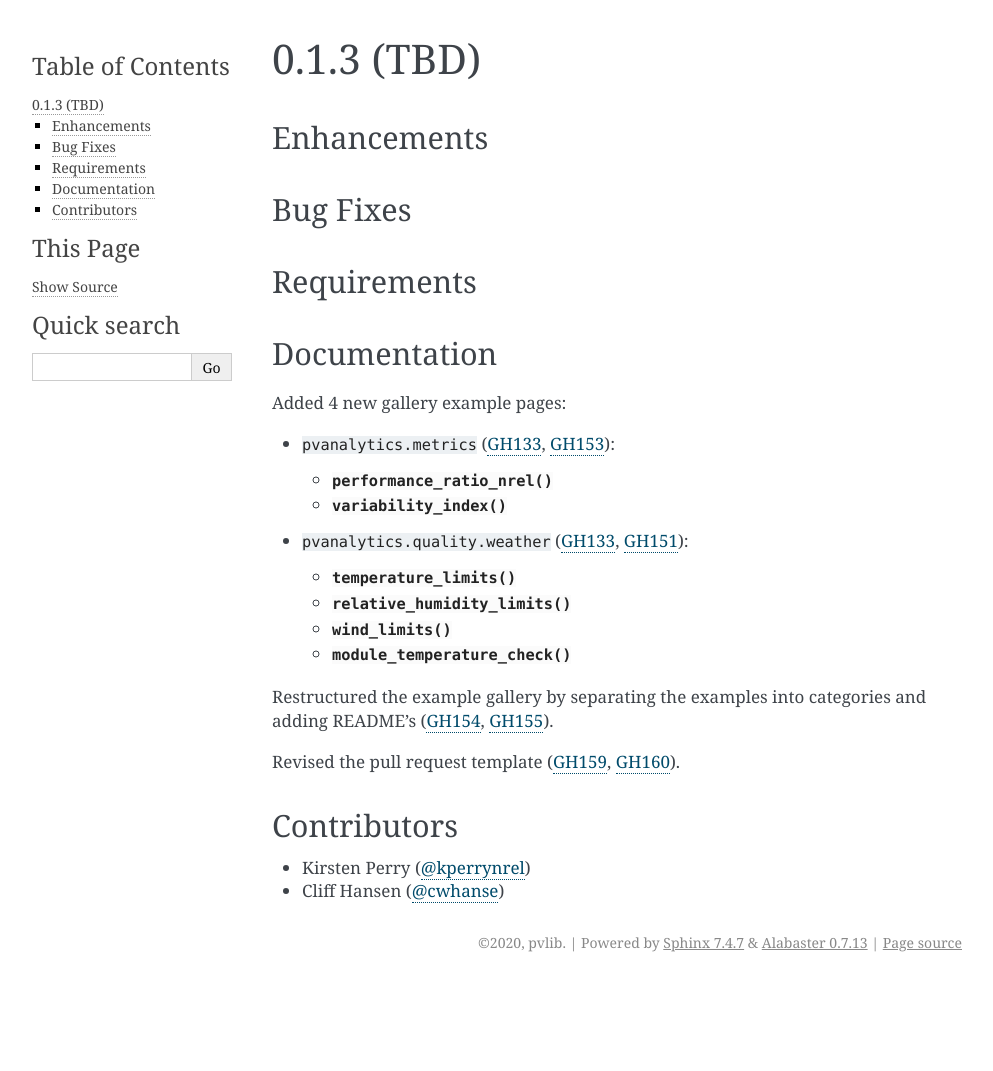
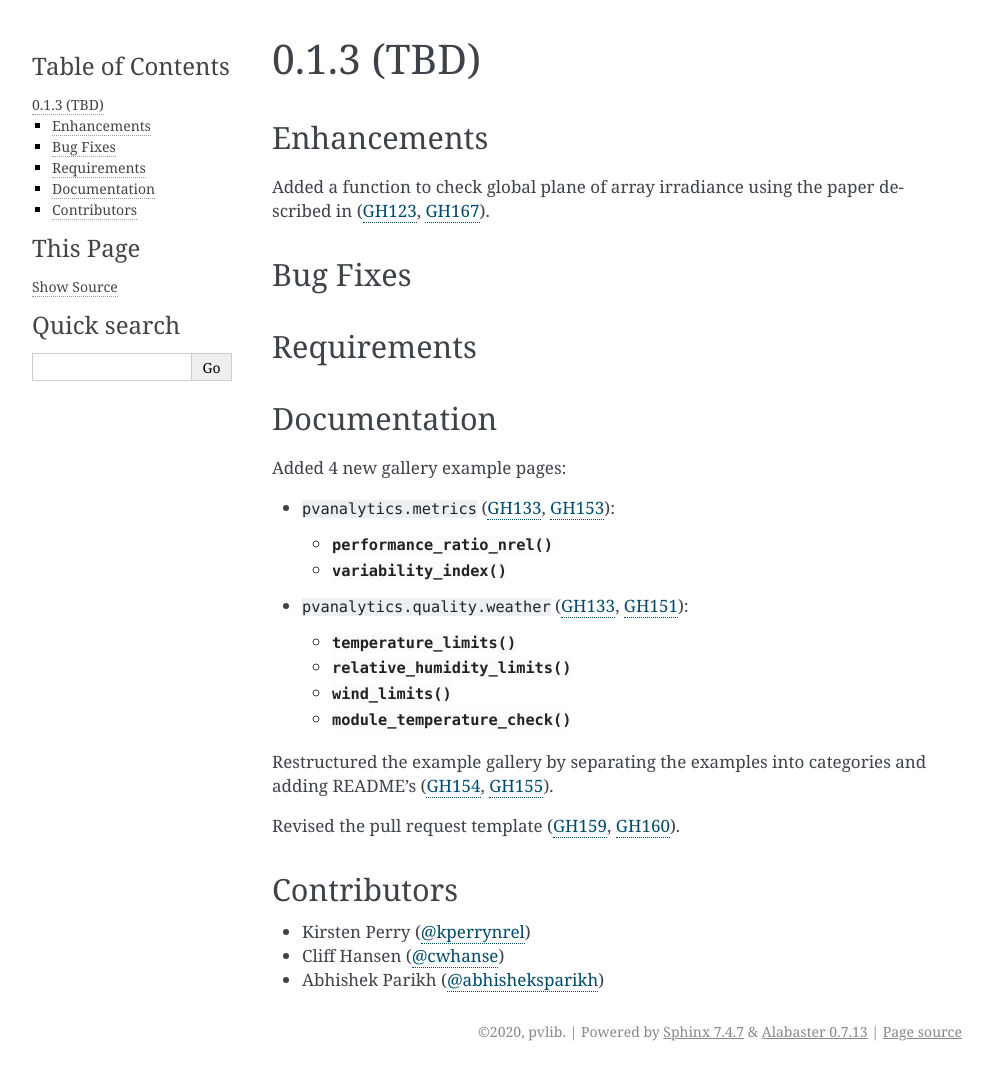
Before and after one commit to pvlib/pvanalytics, a Sphinx documentation site: the page built from docs/whatsnew/0.1.3.rst, in a window 1280 px wide. Shown: the whole page, without its empty margins (148-1141 px from the left). Built offline with Sphinx 7.4.7, drawn with Linux system fonts in a browser that asks for light colours; pages that are not in the unit, such as notebooks, are missing from menus; before the commit the page ends 982 px from its top, so only the background shows below that.

```diff
--- a/docs/whatsnew/0.1.3.rst
+++ b/docs/whatsnew/0.1.3.rst
@@ -6,6 +6,8 @@
 Enhancements
 ~~~~~~~~~~~~
 
+Added a function to check global plane of array irradiance using the paper
+described in (:issue:`123`, :pull:`167`).
 
 Bug Fixes
 ~~~~~~~~~
@@ -42,3 +44,4 @@ Contributors
 
 * Kirsten Perry (:ghuser:`kperrynrel`)
 * Cliff Hansen (:ghuser:`cwhanse`)
+* Abhishek Parikh (:ghuser:`abhisheksparikh`)
```
Also changed, not shown: docs/api.rst (+13 -0 lines), 1 other file.
